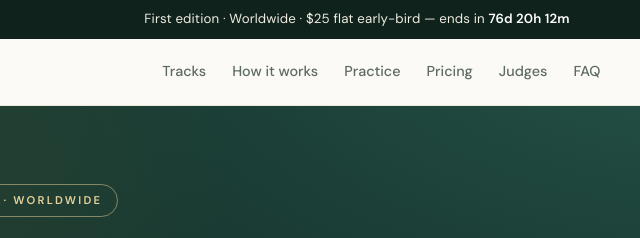
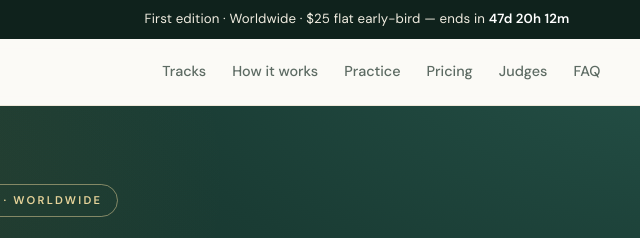
Before and after one commit to nurbajenglish-byte/emeraldhv-web, a plain HTML site: page public/aibfc.html in a window 1280 px wide. Shown: the top 238 px of the page, 283-923 px from the left. Drawn offline with nearby package versions, Linux system fonts and the light colour scheme.

Commit message:
Fix countdown JS date literal and remaining stale timeline dates - aibfc.html

```diff
--- a/public/aibfc.html
+++ b/public/aibfc.html
@@ -534,9 +534,9 @@ footer ul{list-style:none;display:flex;flex-direction:column;gap:8px}
 </footer>
 
 <script>
-// Early-bird countdown -> 30 Sep 2026 23:59 (local)
+// Early-bird countdown -> 1 Sep 2026 23:59 (local)
 (function(){
-  var target=new Date(2026,8,30,23,59,59).getTime();
+  var target=new Date(2026,8,1,23,59,59).getTime();
   function fmt(){
     var d=target-Date.now();
     if(d<=0){return null;}
```
